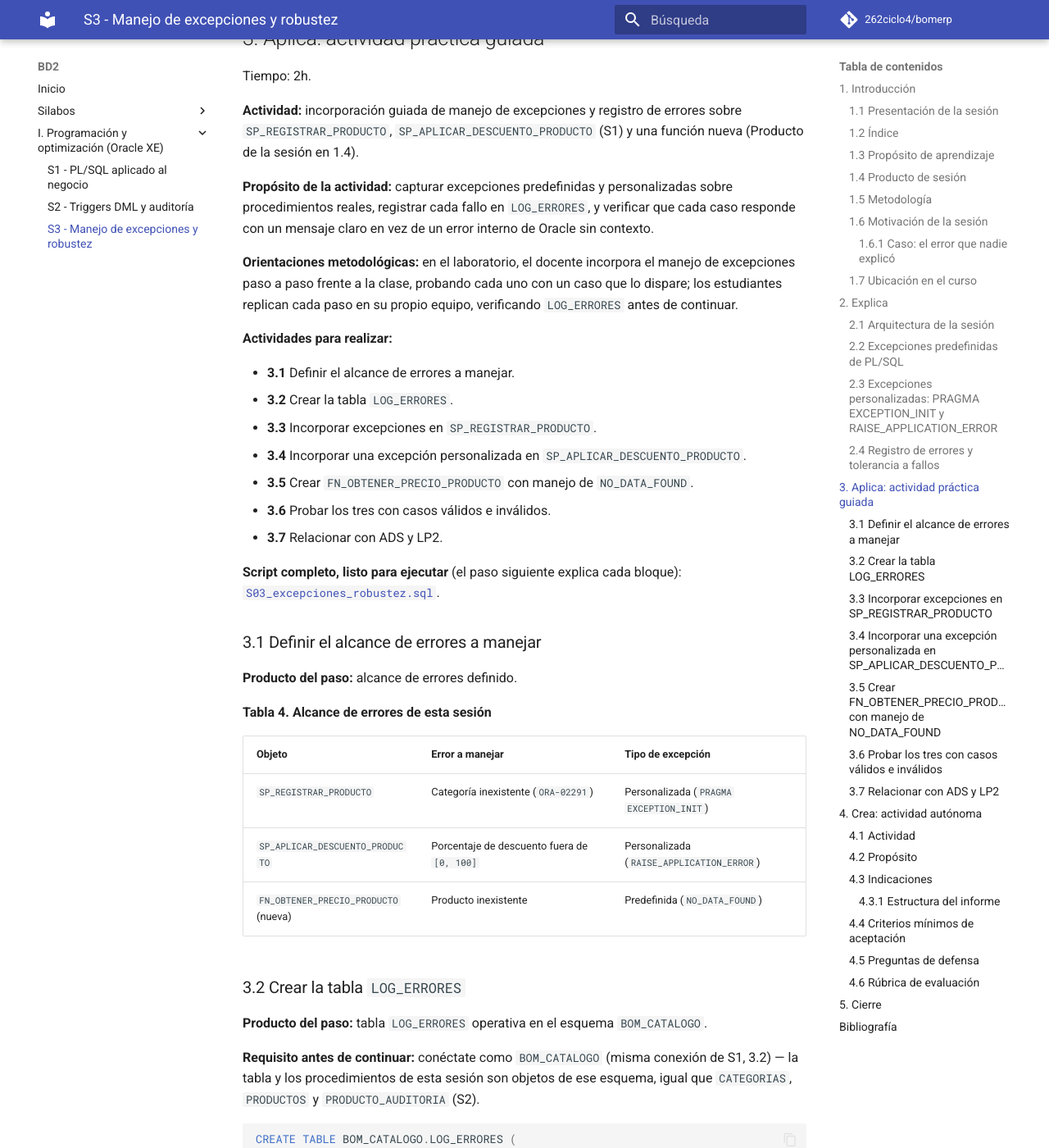
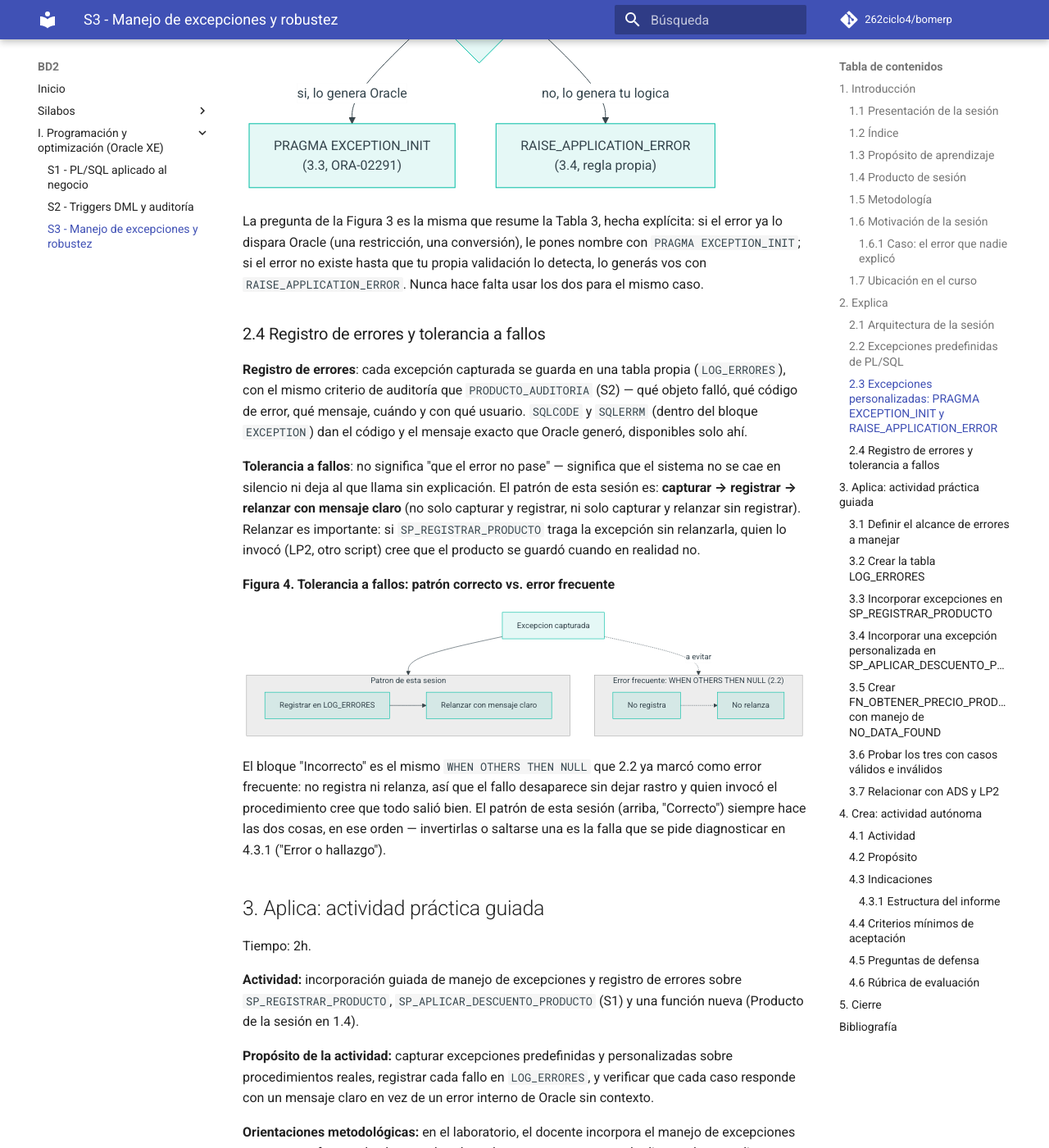
Before and after one commit to 262ciclo4/bomerp, an MkDocs documentation site: the page built from docs/bd2/sesiones/S03_Excepciones_Robustez.md, in a window 1280 px wide and 1400 px high, scrolled down 6618 px. Shown: the whole window at 82% size. Built offline with MkDocs 1.6.1 and Material for MkDocs 9.7.7, drawn with Linux system fonts in a browser that asks for light colours; comment, search, counter and statistics services are not loaded; some of the changed text lies outside the part shown.

Commit message:
Sesion 3

````diff
--- a/docs/bd2/sesiones/S03_Excepciones_Robustez.md
+++ b/docs/bd2/sesiones/S03_Excepciones_Robustez.md
@@ -160,11 +160,49 @@ END;
 
 `PRAGMA EXCEPTION_INIT` no cambia el comportamiento de Oracle — solo le da un nombre legible a un código que ya existía, para poder escribir `WHEN e_categoria_inexistente` en vez de comparar `SQLCODE = -2291` a mano.
 
+**Figura 3. Cómo elegir entre `PRAGMA EXCEPTION_INIT` y `RAISE_APPLICATION_ERROR`**
+
+```mermaid
+flowchart TD
+    Start["Necesitas manejar un error por nombre"]
+    Q1{"El codigo de error<br/>ya existe en Oracle?"}
+    Pragma["PRAGMA EXCEPTION_INIT<br/>(3.3, ORA-02291)"]
+    Raise["RAISE_APPLICATION_ERROR<br/>(3.4, regla propia)"]
+
+    Start --> Q1
+    Q1 -->|"si, lo genera Oracle"| Pragma
+    Q1 -->|"no, lo genera tu logica"| Raise
+```
+
+La pregunta de la Figura 3 es la misma que resume la Tabla 3, hecha explícita: si el error ya lo dispara Oracle (una restricción, una conversión), le pones nombre con `PRAGMA EXCEPTION_INIT`; si el error no existe hasta que tu propia validación lo detecta, lo generás vos con `RAISE_APPLICATION_ERROR`. Nunca hace falta usar los dos para el mismo caso.
+
 ### 2.4 Registro de errores y tolerancia a fallos
 
 **Registro de errores**: cada excepción capturada se guarda en una tabla propia (`LOG_ERRORES`), con el mismo criterio de auditoría que `PRODUCTO_AUDITORIA` (S2) — qué objeto falló, qué código de error, qué mensaje, cuándo y con qué usuario. `SQLCODE` y `SQLERRM` (dentro del bloque `EXCEPTION`) dan el código y el mensaje exacto que Oracle generó, disponibles solo ahí.
 
 **Tolerancia a fallos**: no significa "que el error no pase" — significa que el sistema no se cae en silencio ni deja al que llama sin explicación. El patrón de esta sesión es: **capturar → registrar → relanzar con mensaje claro** (no solo capturar y registrar, ni solo capturar y relanzar sin registrar). Relanzar es importante: si `SP_REGISTRAR_PRODUCTO` traga la excepción sin relanzarla, quien lo invocó (LP2, otro script) cree que el producto se guardó cuando en realidad no.
+
+**Figura 4. Tolerancia a fallos: patrón correcto vs. error frecuente**
+
+```mermaid
+flowchart TD
+    Error["Excepcion capturada"]
+
+    subgraph Correcto["Patron de esta sesion"]
+        direction LR
+        R1["Registrar en LOG_ERRORES"] --> R2["Relanzar con mensaje claro"]
+    end
+
+    subgraph Incorrecto["Error frecuente: WHEN OTHERS THEN NULL (2.2)"]
+        direction LR
+        I1["No registra"] -.-> I2["No relanza"]
+    end
+
+    Error --> Correcto
+    Error -.->|"a evitar"| Incorrecto
+```
+
+El bloque "Incorrecto" es el mismo `WHEN OTHERS THEN NULL` que 2.2 ya marcó como error frecuente: no registra ni relanza, así que el fallo desaparece sin dejar rastro y quien invocó el procedimiento cree que todo salió bien. El patrón de esta sesión (arriba, "Correcto") siempre hace las dos cosas, en ese orden — invertirlas o saltarse una es la falla que se pide diagnosticar en 4.3.1 ("Error o hallazgo").
 
 ## 3. Aplica: actividad práctica guiada
 
````
